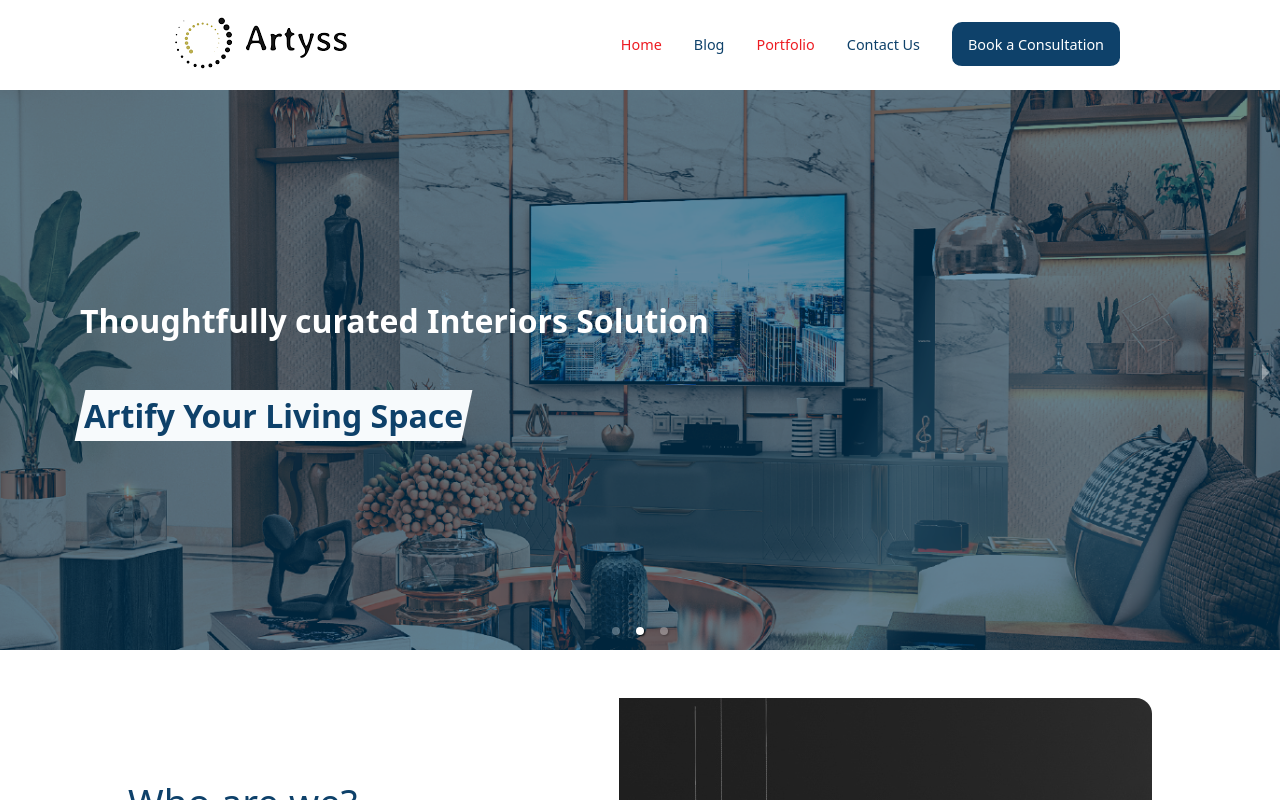
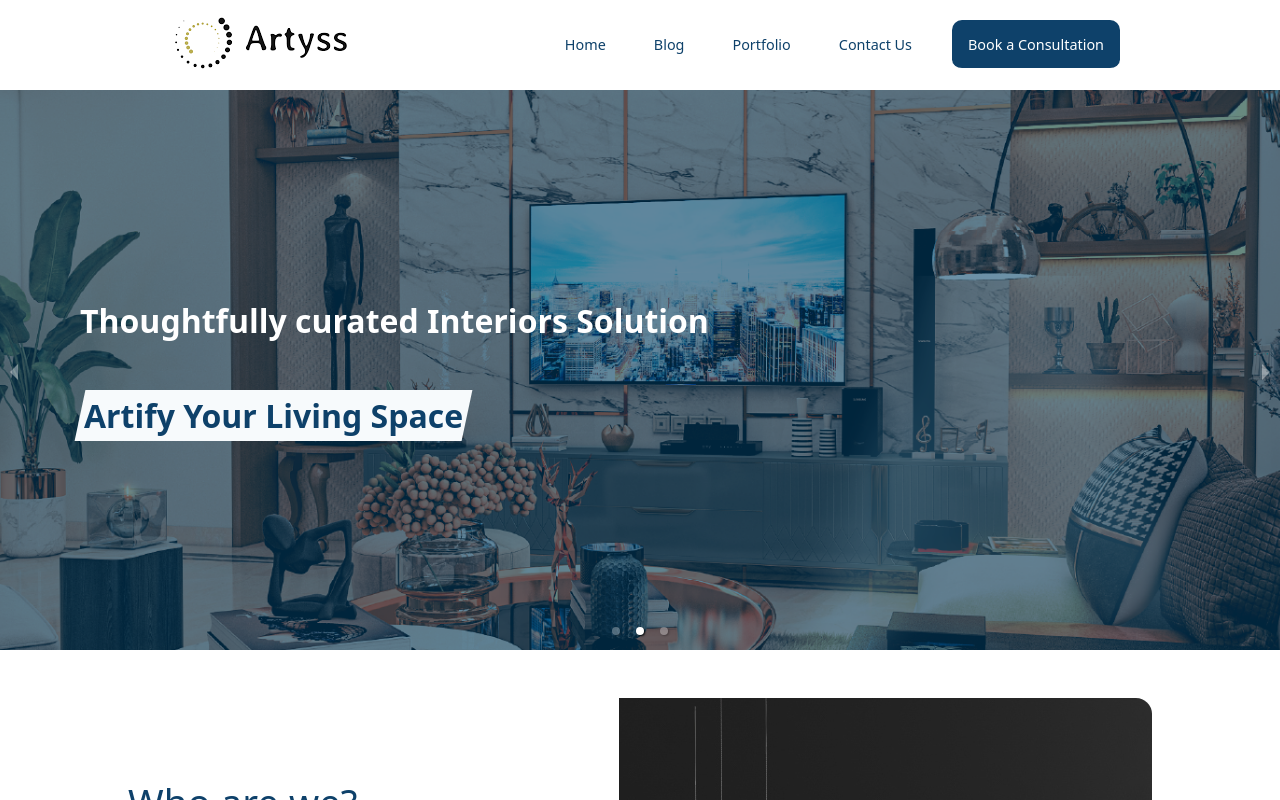
Before and after one commit to rahulkhanal/artyss, a React (Vite) app: page / in a window 1280 px wide. Shown: the top 800 px of the page. Built offline with nearby package versions, Linux system fonts and the light colour scheme.

Commit message:
nav hover done

```diff
--- a/src/components/NavBar.jsx
+++ b/src/components/NavBar.jsx
@@ -12,7 +12,7 @@
   const navLinkStyle = ({ isActive }) => {
     return {
       fontWeight: isActive ? "500" : "none",
-      color: isActive ? "#ed1c22" : "",
+      // color: isActive ? "#ed1c22" : "",
     };
   };
   return (
--- a/src/components/Navigation.module.css
+++ b/src/components/Navigation.module.css
@@ -1,13 +1,18 @@
 .Navigation a {
-    color: #0E416A;
+  text-align: center;
+  padding: 8px;
+  color: #0e416a;
   text-decoration: none;
   margin-left: 2rem;
   font-size: 0.9rem;
   font-weight: 500;
   border-bottom: 2px solid #fff;
-    font-family: system-ui, -apple-system, BlinkMacSystemFont, 'Segoe UI', Roboto, Oxygen, Ubuntu, Cantarell, 'Open Sans', 'Helvetica Neue', sans-serif;
+  font-family: system-ui, -apple-system, BlinkMacSystemFont, "Segoe UI", Roboto,
+    Oxygen, Ubuntu, Cantarell, "Open Sans", "Helvetica Neue", sans-serif;
 }
-
+.Navigation a:hover {
+  border-bottom: 2px solid #0e416a;
+}
 .Navigation {
   background-color: #fff;
   display: flex;
@@ -35,8 +40,8 @@
   display: none;
 }
 .loginBtn {
-    padding: 0.8rem 1rem;
-    background-color: #0E416A;
+  padding: 0.9rem 1rem !important;
+  background-color: #0e416a;
   color: #fff !important;
   border-radius: 10px;
 }
@@ -49,9 +54,7 @@
     -webkit-animation: anamiteCart 1s linear infinite; */
   cursor: pointer;
 }
-  .cart:hover {
-    color: #1b00bf !important;
-  }
+
 @-webkit-keyframes anamiteCart {
   0% {
     scale: 1;
@@ -166,7 +169,7 @@
     display: block;
   }
   .crossBtn {
-      color: #0E416A;
+    color: #0e416a;
     display: block;
     position: absolute;
     left: 10px;
@@ -218,7 +221,7 @@
 }
 .Navigation2 {
   padding: 1rem;
-    background-color: #0E416A;
+  background-color: #0e416a;
   color: #fff;
   padding-bottom: 5px;
   /* box-shadow: 0 0 8px #d3d3d3; */
--- a/src/pages/home.scss
+++ b/src/pages/home.scss
@@ -59,22 +59,23 @@
     padding: 1rem;
     font-size: 1rem;
   }
-  .home2-f{
-    width: 60%;
-    h1{
+  .home2-f {
+    width: 55%;
+    h1 {
       font-weight: 400;
       color: #0e416a;
       font-size: 2.4rem;
     }
-    p{
+    p {
       word-spacing: 1px;
       line-height: 1.4rem;
     }
   }
-  .img-layer{
+  .img-layer {
     display: flex;
+    flex-wrap: wrap;
     gap: 1rem;
-    img{
+    img {
       width: 30%;
     }
   }
```
Lines whose indentation alone changed are shown as unchanged.
